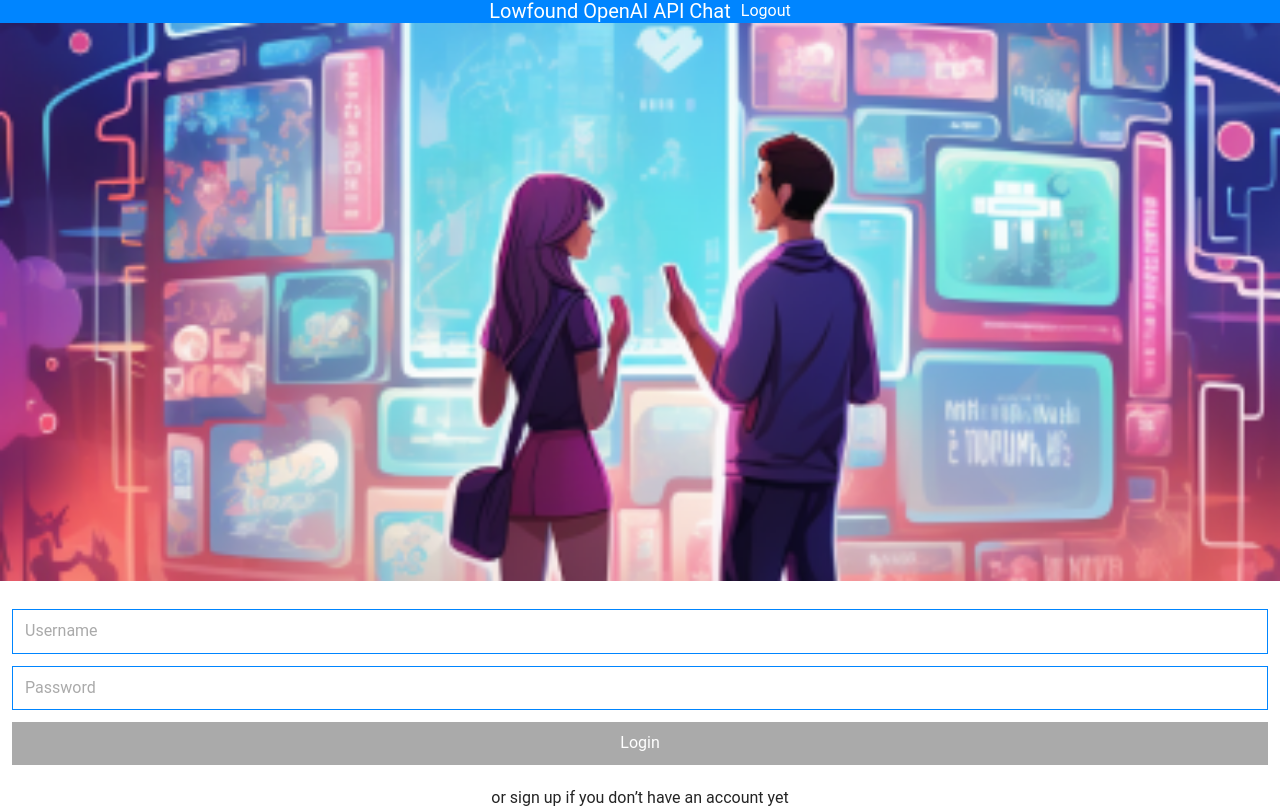
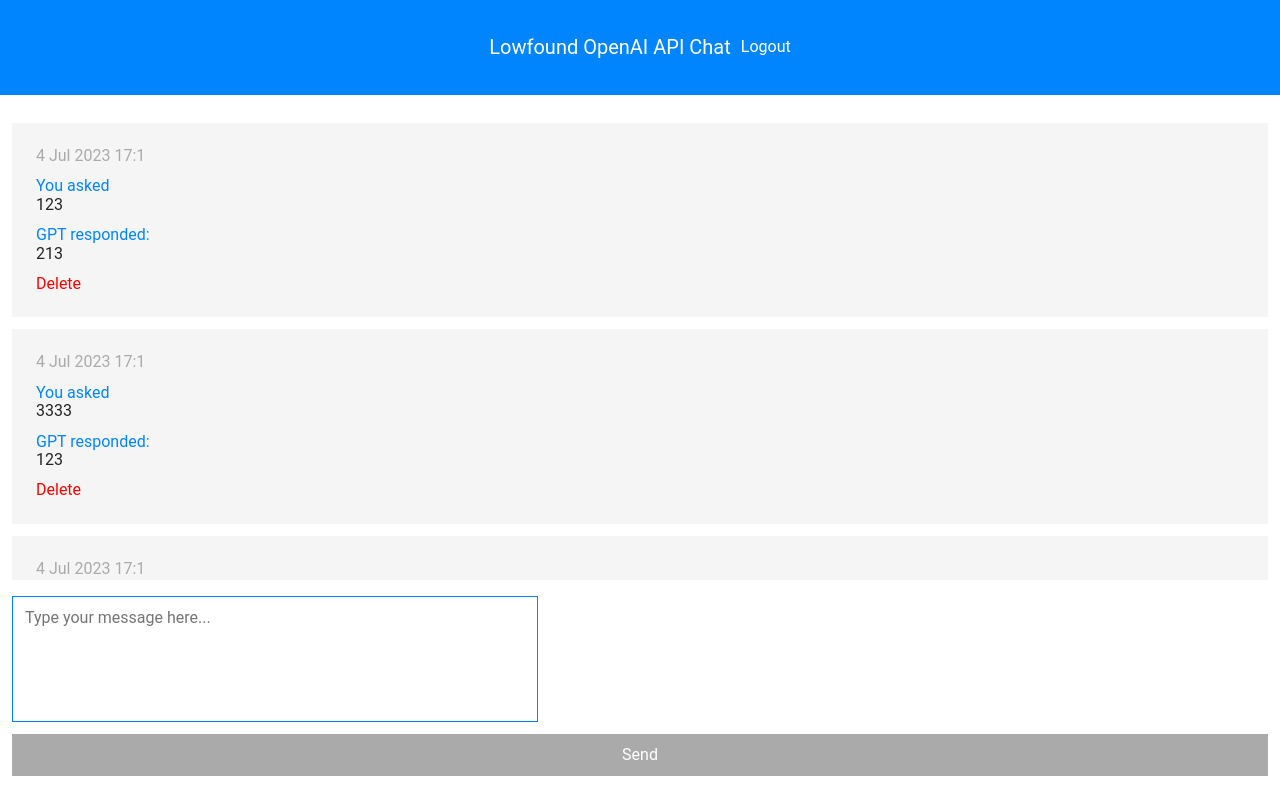
Before and after one commit to MikheytsevNA/Lowfound-Assessment, a React (Vite) app in the folder lowfound-assessment-task/: page / in a window 1280 px wide. Shown: the top 808 px of the page. Built offline with nearby package versions, Linux system fonts and the light colour scheme.

Commit message:
feat: chat barebones

```diff
--- a/lowfound-assessment-task/package.json
+++ b/lowfound-assessment-task/package.json
@@ -7,7 +7,8 @@
     "dev": "vite",
     "build": "tsc && vite build",
     "lint": "eslint src --ext ts,tsx --report-unused-disable-directives --max-warnings 0",
-    "preview": "vite preview"
+    "preview": "vite preview",
+    "test": "vitest"
   },
   "dependencies": {
     "prettier": "^3.0.0",
@@ -29,6 +30,7 @@
     "eslint-plugin-react-hooks": "^4.6.0",
     "eslint-plugin-react-refresh": "^0.3.4",
     "typescript": "^5.1.6",
-    "vite": "^4.3.9"
+    "vite": "^4.3.9",
+    "vitest": "^0.32.4"
   }
 }
--- a/lowfound-assessment-task/src/App.tsx
+++ b/lowfound-assessment-task/src/App.tsx
@@ -7,15 +7,12 @@
 import { Login } from './blocks/login/login';
 
 function App() {
-  const [count, setCount] = useState(0);
+  const [screen, setScreen] = useState('chat');
 
   return (
     <>
-      <Header></Header>
-      <main>
-        <Login></Login>
-        <Chat></Chat>
-      </main>
+      <Header screen-state={screen} quit-function={setScreen}></Header>
+      <main>{screen === 'login' ? <Login enter-function={setScreen}></Login> : <Chat></Chat>}</main>
     </>
   );
 }
--- /dev/null
+++ b/lowfound-assessment-task/src/blocks/chat/chat.css
@@ -0,0 +1,80 @@
+.chat {
+  height: 100%;
+  padding: 0 12px;
+  margin: 12px 0;
+  display: flex;
+  flex-direction: column;
+}
+
+.chat_history {
+  flex-grow: 1;
+  overflow: auto;
+  list-style: none;
+  padding: 0;
+}
+
+.chat_history::-webkit-scrollbar {
+  display: none;
+}
+
+.chat_history__item {
+  background-color: #f5f5f5;
+  padding: 24px;
+  margin: 0 0 12px 0;
+}
+
+.response-item {
+  display: flex;
+  flex-direction: column;
+  justify-content: space-between;
+  gap: 12px;
+}
+
+.response-item__date {
+  color: #aaaaaa;
+}
+
+.response-item_blue {
+  margin: 0;
+  color: #0085ff;
+}
+
+.response-item__delete {
+  color: #ff0000;
+}
+
+.chat-input {
+  display: flex;
+  flex-direction: column;
+}
+
+.chat-input * {
+  margin: 0 0 12px 0;
+}
+
+.chat-input__text {
+  width: calc(100% - 26px);
+  max-width: 500px;
+  height: 100px;
+  resize: none;
+
+  outline: none;
+  border: 1px solid var(--accent, #0085ff);
+  padding: 12px;
+}
+
+.chat-input__button {
+  text-align: center;
+  color: #fff;
+  background-color: #aaaaaa;
+  border: none;
+  padding: 12px;
+}
+
+.chat-inputt__button:focus {
+  outline: none;
+}
+
+.chat-input__button:enabled {
+  background-color: #0085ff;
+}
--- a/lowfound-assessment-task/src/blocks/chat/chat.tsx
+++ b/lowfound-assessment-task/src/blocks/chat/chat.tsx
@@ -1,7 +1,70 @@
+import { Queueu } from './queue';
+import './chat.css';
+
+function getQueue(): Queueu {
+  const queue = new Queueu();
+  queue.enqueue({
+    id: self.crypto.randomUUID(),
+    question: '123',
+    answer: '213',
+    date: new Date(Date.now())
+  });
+  queue.enqueue({
+    id: self.crypto.randomUUID(),
+    question: '3333',
+    answer: '123',
+    date: new Date(Date.now() + 2000)
+  });
+  queue.enqueue({
+    id: self.crypto.randomUUID(),
+    question: '3443',
+    answer: '1121',
+    date: new Date(Date.now() + 3400)
+  });
+  return queue;
+}
+
+function getDateInCorrectFormat(date: Date) {
+  let months = ['Jan', 'Feb', 'Mar', 'Apr', 'May', 'Jun', 'Jul', 'Aug', 'Sep', 'Oct', 'Nov', 'Dec'];
+  return `${date.getDay()} ${
+    months[date.getMonth()]
+  } ${date.getFullYear()} ${date.getHours()}:${date.getMinutes()}`;
+}
+
+function makeItems(queue: Queueu) {
+  return queue.getArray()?.map((item) => (
+    <li className="chat_history__item response-item" key={item.id}>
+      <div className="response-item__date">{getDateInCorrectFormat(item.date)}</div>
+      <div className="response-item__question">
+        <p className="response-item_blue">You asked</p>
+        {item.question}
+      </div>
+      <div className="response-item__answer">
+        <p className="response-item_blue">GPT responded:</p>
+        {item.answer}
+      </div>
+      <div className="response-item__delete">Delete</div>
+    </li>
+  ));
+}
+
 export function Chat() {
+  const queue = getQueue();
   return (
     <>
-      <div className="chat"></div>
+      <div className="chat">
+        <ul className="chat_history">{makeItems(queue)}</ul>
+        <form className="chat__send-question chat-input">
+          <textarea
+            name=""
+            id=""
+            className="chat-input__text"
+            placeholder="Type your message here..."></textarea>
+          <button type="submit" className="chat-input__button" onClick={() => {}} disabled>
+            Send
+          </button>
+        </form>
+      </div>
     </>
   );
 }
--- /dev/null
+++ b/lowfound-assessment-task/src/blocks/chat/queue.ts
@@ -0,0 +1,66 @@
+export interface Value {
+  id: string;
+  question: string;
+  answer: string;
+  date: Date;
+}
+
+class QueueNode {
+  value: Value | null;
+  next: QueueNode | null;
+  constructor(value: { question: string; answer: string; date: Date; id: string } | null) {
+    this.value = value;
+    this.next = null;
+  }
+}
+
+export class Queueu {
+  private first: QueueNode | null = new QueueNode(null);
+  private last = this.first;
+  private isNew = true;
+  public length = 0;
+
+  getArray(): Value[] | null {
+    if (this.first!.value === null) return null;
+    const returnArray = [this.first!.value];
+    let current = this.first;
+    for (let i = 0; i < this.length - 1; i += 1) {
+      current = current!.next;
+      if (current === null || current.value === null) continue;
+      returnArray.push(current.value);
+    }
+    return returnArray;
+  }
+
+  getLast() {
+    return this.last;
+  }
+
+  getFirst() {
+    return this.first;
+  }
+
+  enqueue(value: Value): void {
+    if (this.isNew) {
+      if (!this.first) return;
+      this.first.value = value;
+      this.isNew = false;
+      this.length = 1;
+    } else {
+      let newNode = new QueueNode(value);
+      if (!this.last) return;
+      this.last.next = newNode;
+      this.last = newNode;
+      this.length += 1;
+    }
+  }
+
+  dequeue(): Value | null {
+    if (!this.first) return null;
+    let returnValue = this.first.value;
+    this.first = this.first.next;
+    if (!this.first) this.last = this.first;
+    this.length -= 1;
+    return returnValue;
+  }
+}
--- a/lowfound-assessment-task/src/blocks/header/header.tsx
+++ b/lowfound-assessment-task/src/blocks/header/header.tsx
@@ -1,11 +1,21 @@
 import './header.css';
 
-export function Header() {
+type ScreenProps = {
+  'screen-state': string;
+  'quit-function': React.Dispatch<React.SetStateAction<string>>;
+};
+export function Header(screenProps: ScreenProps) {
   return (
     <>
       <header className="header">
         <h2>Lowfound OpenAI API Chat</h2>
-        <div className="logout">Logout</div>
+        {screenProps['screen-state'] === 'chat' ? (
+          <div className="logout" onClick={() => screenProps['quit-function']('login')}>
+            Logout
+          </div>
+        ) : (
+          <></>
+        )}
       </header>
     </>
   );
--- a/lowfound-assessment-task/src/blocks/login/login.css
+++ b/lowfound-assessment-task/src/blocks/login/login.css
@@ -1,13 +1,9 @@
-.login {
-  width: 100vw;
-}
-
 .login__picture {
   width: 100vw;
 }
 
 .login__sign {
-  margin: 0 12px;
+  padding: 0 12px;
 }
 
 .login__sign_in,
--- a/lowfound-assessment-task/src/blocks/login/login.tsx
+++ b/lowfound-assessment-task/src/blocks/login/login.tsx
@@ -1,34 +1,34 @@
 import './login.css';
 import LoginPicture from '../../assets/stanivanovpro_boy_and_girl_around_18_years_old_are_standing_ne_61bf74cb-a210-4014-9ebe-294de2e88b9a 1.png';
 
-export function Login() {
+type LoginProps = { 'enter-function': React.Dispatch<React.SetStateAction<string>> };
+
+export function Login(loginProps: LoginProps) {
   return (
     <>
       <div className="login">
         <img className="login__picture" src={LoginPicture} alt="login picture"></img>
         <div className="login__sign">
           <form className="login__sign_in sign-form" action="">
-            <input type="text" className="sign-form__user" placeholder="Username" required />
-            <input
-              type="password"
-              className="sign-form__password"
-              placeholder="Password"
-              required
-            />
-            <button type="submit" className="sign-form__button" disabled>
+            <input type="text" className="sign-form__user" placeholder="Username" />
+            <input type="password" className="sign-form__password" placeholder="Password" />
+            <button
+              type="submit"
+              className="sign-form__button"
+              onClick={() => loginProps['enter-function']('chat')}
+              disabled>
               Login
             </button>
           </form>
           <div className="login__sign_inter">or sign up if you don’t have an account yet</div>
           <form className="login__sign_up sign-form" action="">
-            <input type="text" className="sign-form__user" placeholder="Username" required />
-            <input
-              type="password"
-              className="sign-form__password"
-              placeholder="Password"
-              required
-            />
-            <button type="submit" className="sign-form__button" disabled>
+            <input type="text" className="sign-form__user" placeholder="Username" />
+            <input type="password" className="sign-form__password" placeholder="Password" />
+            <button
+              type="submit"
+              className="sign-form__button"
+              onClick={() => loginProps['enter-function']('chat')}
+              disabled>
               Sign up
             </button>
           </form>
--- a/lowfound-assessment-task/src/index.css
+++ b/lowfound-assessment-task/src/index.css
@@ -7,9 +7,6 @@
   color: #242424;
 
   height: 100vh;
-  display: flex;
-  flex-direction: column;
-  align-items: center;
   box-sizing: border-box;
 }
 
@@ -35,3 +32,10 @@
   font-weight: 400;
   margin: 0;
 }
+
+main {
+  width: 100vw;
+  height: calc(100vh - 95px - 24px);
+  overflow: hidden;
+  margin-bottom: 24px;
+}
```
Also changed, not shown: lowfound-assessment-task/test/test.ts (added, +76 -0 lines), lowfound-assessment-task/vitest.config.ts (added, +7 -0 lines), 1 other file (tests, documents, lock files or other folders).
